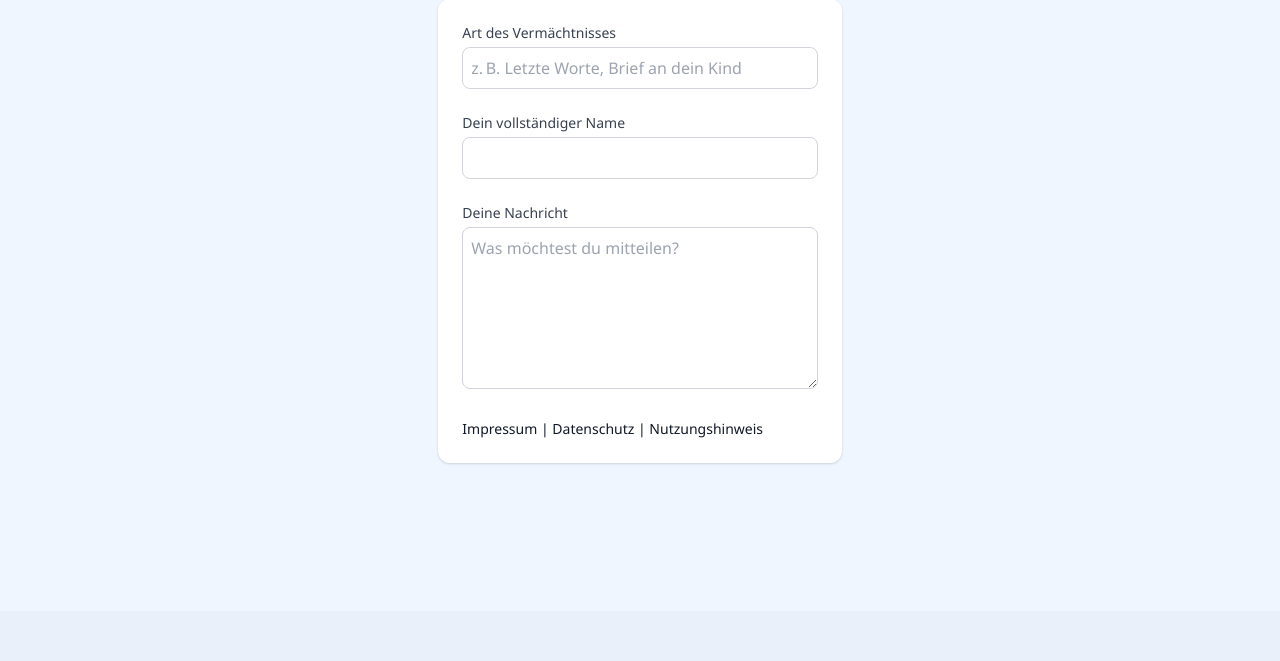
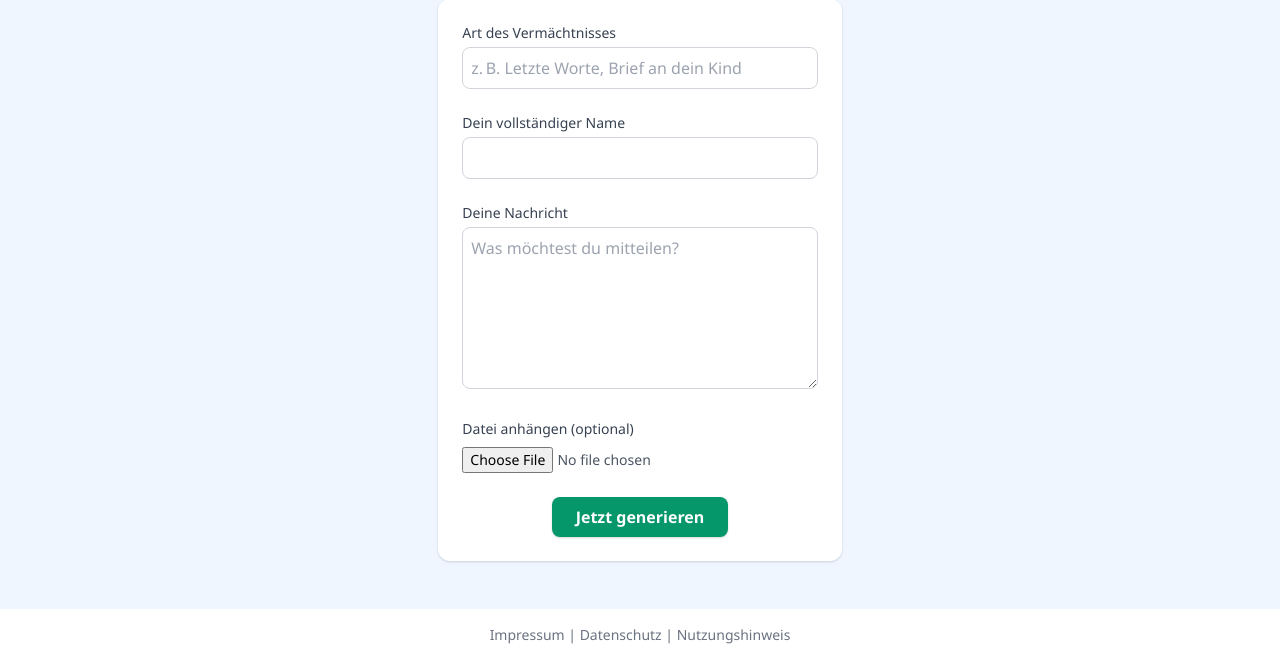
Before and after one commit to doneo24/echo_vault, a Flask app: page /formular in a window 1280 px wide. Shown: the part 189-850 px from the top of the page. Before the commit the page ends 653 px from the top, so only its background shows below. Run offline with Flask 3, Linux system fonts and the light colour scheme; some web fonts are replaced.

Commit message:
Update formular.html

```diff
--- a/templates/formular.html
+++ b/templates/formular.html
@@ -6,11 +6,11 @@
   <h2 class="text-3xl font-bold mb-6 text-center">Dein digitales Vermächtnis</h2>
 
   <form action="/generate" method="POST" enctype="multipart/form-data" class="bg-white p-6 rounded-xl shadow space-y-6">
-    <!-- Typ (aus URL oder manuell) -->
+    <!-- Typ -->
     <div>
       <label for="typ" class="block text-sm font-medium text-gray-700">Art des Vermächtnisses</label>
-<input type="text" id="typ" name="typ" value="{{ typ }}" class="mt-1 w-full border border-gray-300 rounded-lg p-2" placeholder="z. B. Letzte Worte, Brief an dein Kind" required>
-</div>
+      <input type="text" id="typ" name="typ" value="{{ typ }}" class="mt-1 w-full border border-gray-300 rounded-lg p-2" placeholder="z. B. Letzte Worte, Brief an dein Kind" required>
+    </div>
 
     <!-- Name -->
     <div>
@@ -26,9 +26,17 @@
 
     <!-- Datei-Upload -->
     <div>
-      <label for="datei" class="block text-sm font
+      <label for="datei" class="block text-sm font-medium text-gray-700">Datei anhängen (optional)</label>
+      <input type="file" id="datei" name="datei" class="mt-2 w-full text-sm text-gray-600">
+    </div>
 
-        </form>
+    <!-- Button -->
+    <div class="text-center">
+      <button type="submit" class="bg-green-600 hover:bg-green-700 text-white font-bold py-2 px-6 rounded-lg shadow">
+        Jetzt generieren
+      </button>
+    </div>
+  </form>
 </section>
 
 {% endblock %}
```
